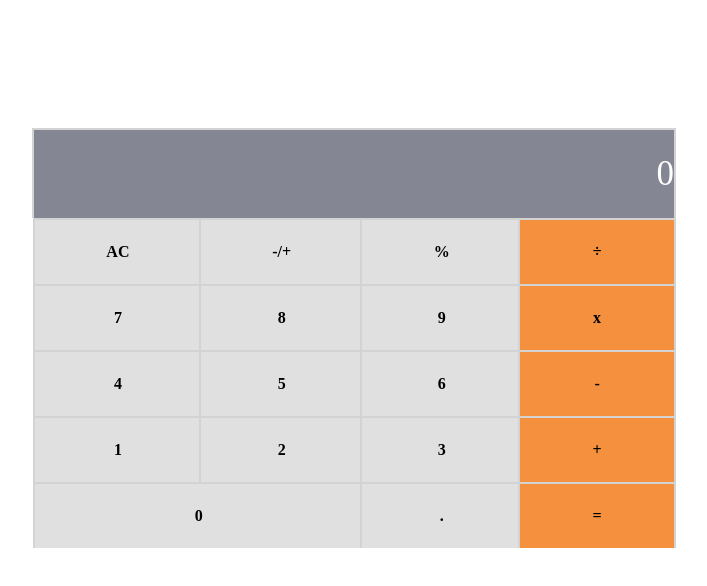
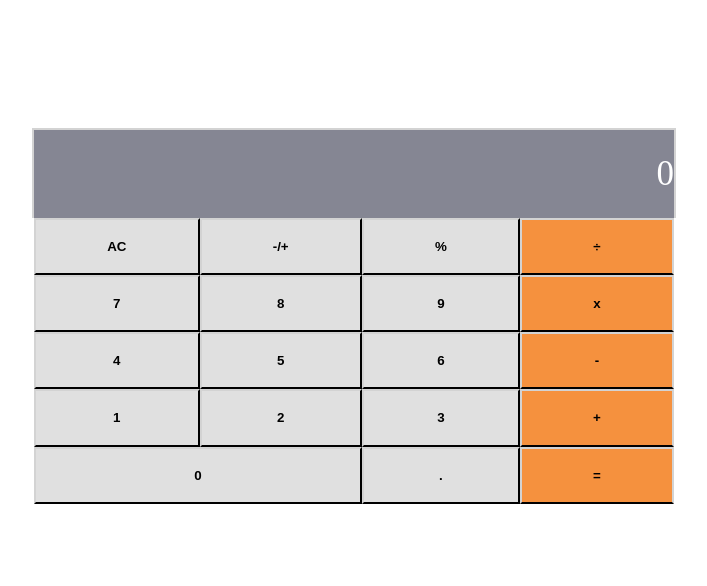
Before and after one commit to fibini/React-Math-Magicians, a React (Create React App) app: page / in a window 1280 px wide. Shown: the top 586 px of the page, without its empty margins (94-801 px from the left). Built offline with nearby package versions, Linux system fonts and the light colour scheme.

Commit message:
Add calculator functionality

```diff
--- a/package.json
+++ b/package.json
@@ -6,6 +6,7 @@
     "@testing-library/jest-dom": "^5.16.4",
     "@testing-library/react": "^13.3.0",
     "@testing-library/user-event": "^13.5.0",
+    "big.js": "^6.2.0",
     "react": "^18.2.0",
     "react-dom": "^18.2.0",
     "react-scripts": "5.0.1",
--- a/src/Calculator.js
+++ b/src/Calculator.js
@@ -1,29 +1,107 @@
 import React from 'react';
+import calculate from './logic/calculate';
 
 class Calculator extends React.PureComponent {
+  constructor(props) {
+    super(props);
+    this.state = {
+      total: null,
+      next: null,
+      operation: null,
+    };
+
+    this.handleClick = this.handleClick.bind(this);
+  }
+
+  handleClick(e) {
+    const state = (calculate(this.state, e.target.innerHTML));
+    this.setState(state);
+  }
+
+  value() {
+    const { next, total } = this.state;
+    if (next) {
+      return next;
+    }
+    return total;
+  }
+
   render() {
     return (
       <ul className="calculator">
-        <li className="answer">0</li>
-        <li className="ac lightgrey">AC</li>
-        <li className="plus-minus lightgrey">+/-</li>
-        <li className="percentage lightgrey">%</li>
-        <li className="seven lightgrey">7</li>
-        <li className="eight lightgrey">8</li>
-        <li className="division orange">÷</li>
-        <li className="nine lightgrey">9</li>
-        <li className="multiply orange">x</li>
-        <li className="four lightgrey">4</li>
-        <li className="five lightgrey">5</li>
-        <li className="six lightgrey">6</li>
-        <li className="minus orange">-</li>
-        <li className="one lightgrey">1</li>
-        <li className="two lightgrey">2</li>
-        <li className="three lightgrey">3</li>
-        <li className="plus orange">+</li>
-        <li className="zero lightgrey">0</li>
-        <li className="decimal lightgrey">.</li>
-        <li className="equal orange">=</li>
+        <li className="answer">{this.value() || '0'}</li>
+        <button type="button" name="AC" className="ac lightgrey" onClick={this.handleClick}>
+          AC
+        </button>
+        <button
+          type="button"
+          name="+/-"
+          className="plus-minus lightgrey"
+          onClick={this.handleClick}
+        >
+          +/-
+        </button>
+        <button
+          type="button"
+          name="%"
+          className="percentage lightgrey"
+          onClick={this.handleClick}
+        >
+          %
+        </button>
+        <button type="button" name="7" className="seven lightgrey" onClick={this.handleClick}>
+          7
+        </button>
+        <button type="button" name="8" className="eight lightgrey" onClick={this.handleClick}>
+          8
+        </button>
+        <button type="button" name="÷" className="division orange" onClick={this.handleClick}>
+          ÷
+        </button>
+        <button type="button" name="9" className="nine lightgrey" onClick={this.handleClick}>
+          9
+        </button>
+        <button type="button" name="x" className="multiply orange" onClick={this.handleClick}>
+          x
+        </button>
+        <button type="button" name="4" className="four lightgrey" onClick={this.handleClick}>
+          4
+        </button>
+        <button type="button" name="5" className="five lightgrey" onClick={this.handleClick}>
+          5
+        </button>
+        <button type="button" name="6" className="six lightgrey" onClick={this.handleClick}>
+          6
+        </button>
+        <button type="button" name="-" className="minus orange" onClick={this.handleClick}>
+          -
+        </button>
+        <button type="button" name="1" className="one lightgrey" onClick={this.handleClick}>
+          1
+        </button>
+        <button type="button" name="2" className="two lightgrey" onClick={this.handleClick}>
+          2
+        </button>
+        <button type="button" name="3" className="three lightgrey" onClick={this.handleClick}>
+          3
+        </button>
+        <button type="button" name="+" className="plus orange" onClick={this.handleClick}>
+          +
+        </button>
+        <button type="button" name="0" className="zero lightgrey" onClick={this.handleClick}>
+          0
+        </button>
+        <button
+          type="button"
+          name="."
+          className="decimal lightgrey"
+          onClick={this.handleClick}
+        >
+          .
+        </button>
+        <button type="button" name="=" className="equal orange" onClick={this.handleClick}>
+          =
+        </button>
       </ul>
     );
   }
--- a/src/index.css
+++ b/src/index.css
@@ -12,7 +12,7 @@
   width: 50%;
   grid-template-areas:
     "answer answer answer answer"
-    " division percentage plus-minus ac"
+    "division percentage plus-minus ac"
     "multiply nine eight seven"
     "minus six five four"
     "plus three two one"
--- /dev/null
+++ b/src/logic/calculate.js
@@ -0,0 +1,133 @@
+import operate from './operate';
+
+function isNumber(item) {
+  return String(item).match(/[0-9]+/);
+}
+
+/**
+ * Given a button name and a calculator data object, return an updated
+ * calculator data object.
+ *
+ * Calculator data object contains:
+ *   total:s      the running total
+ *   next:String       the next number to be operated on with the total
+ *   operation:String  +, -, etc.
+ */
+export default function calculate(obj, buttonName) {
+  if (buttonName === 'AC') {
+    return {
+      total: null,
+      next: null,
+      operation: null,
+    };
+  }
+
+  if (isNumber(buttonName)) {
+    if (buttonName === '0' && obj.next === '0') {
+      return {};
+    }
+    // If there is an operation, update next
+    if (obj.operation) {
+      if (obj.next && obj.next !== '0') {
+        return { ...obj, next: obj.next + buttonName };
+      }
+      return { ...obj, next: buttonName };
+    }
+    // If there is no operation, update next and clear the value
+    if (obj.next && obj.next !== '0') {
+      return {
+        next: obj.next + buttonName,
+        total: null,
+      };
+    }
+    return {
+      next: buttonName,
+      total: null,
+    };
+  }
+
+  if (buttonName === '.') {
+    if (obj.next) {
+      if (obj.next.includes('.')) {
+        return { ...obj };
+      }
+      return { ...obj, next: `${obj.next}.` };
+    }
+    if (obj.operation) {
+      return { ...obj, next: '0.' };
+    }
+    if (obj.total) {
+      if (obj.total.includes('.')) {
+        return {};
+      }
+      return { ...obj, next: `${obj.total}.` };
+    }
+    return { ...obj, next: '0.' };
+  }
+
+  if (buttonName === '=') {
+    if (obj.next && obj.operation) {
+      return {
+        total: operate(obj.total, obj.next, obj.operation),
+        next: null,
+        operation: null,
+      };
+    }
+    // '=' with no operation, nothing to do
+    return {};
+  }
+
+  if (buttonName === '+/-') {
+    if (obj.next) {
+      return { ...obj, next: (-1 * parseFloat(obj.next)).toString() };
+    }
+    if (obj.total) {
+      return { ...obj, total: (-1 * parseFloat(obj.total)).toString() };
+    }
+    return {};
+  }
+
+  // Button must be an operation
+
+  // When the user presses an operation button without having entered
+  // a number first, do nothing.
+  // if (!obj.next && !obj.total) {
+  //   return {};
+  // }
+
+  // User pressed an operation after pressing '='
+  if (!obj.next && obj.total && !obj.operation) {
+    return { ...obj, operation: buttonName };
+  }
+
+  // User pressed an operation button and there is an existing operation
+  if (obj.operation) {
+    if (obj.total && !obj.next) {
+      return { ...obj, operation: buttonName };
+    }
+
+    if (!obj.total) {
+      return { total: 0, operation: buttonName };
+    }
+
+    return {
+      total: operate(obj.total, obj.next, obj.operation),
+      next: null,
+      operation: buttonName,
+    };
+  }
+
+  // no operation yet, but the user typed one
+
+  // The user hasn't typed a number yet, just save the operation
+  if (!obj.next) {
+    return { operation: buttonName };
+  }
+
+  // save the operation and shift 'next' into 'total'
+  return {
+    total: obj.next,
+    next: null,
+    operation: buttonName,
+  };
+}
--- /dev/null
+++ b/src/logic/operate.js
@@ -0,0 +1,31 @@
+/* eslint-disable no-unused-vars */
+import Big from 'big.js';
+
+export default function operate(numberOne, numberTwo, operation) {
+  const one = Big(numberOne);
+  const two = Big(numberTwo);
+  if (operation === '+') {
+    return one.plus(two).toString();
+  }
+  if (operation === '-') {
+    return one.minus(two).toString();
+  }
+  if (operation === 'x') {
+    return one.times(two).toString();
+  }
+  if (operation === '÷') {
+    try {
+      return one.div(two).toString();
+    } catch (err) {
+      return "Can't divide by 0.";
+    }
+  }
+  if (operation === '%') {
+    try {
+      return one.mod(two).toString();
+    } catch (err) {
+      return "Can't find modulo as can't divide by 0.";
+    }
+  }
+  throw Error(`Unknown operation '${operation}'`);
+}
```
Also changed, not shown: 1 other file (tests, documents, lock files or other folders).
